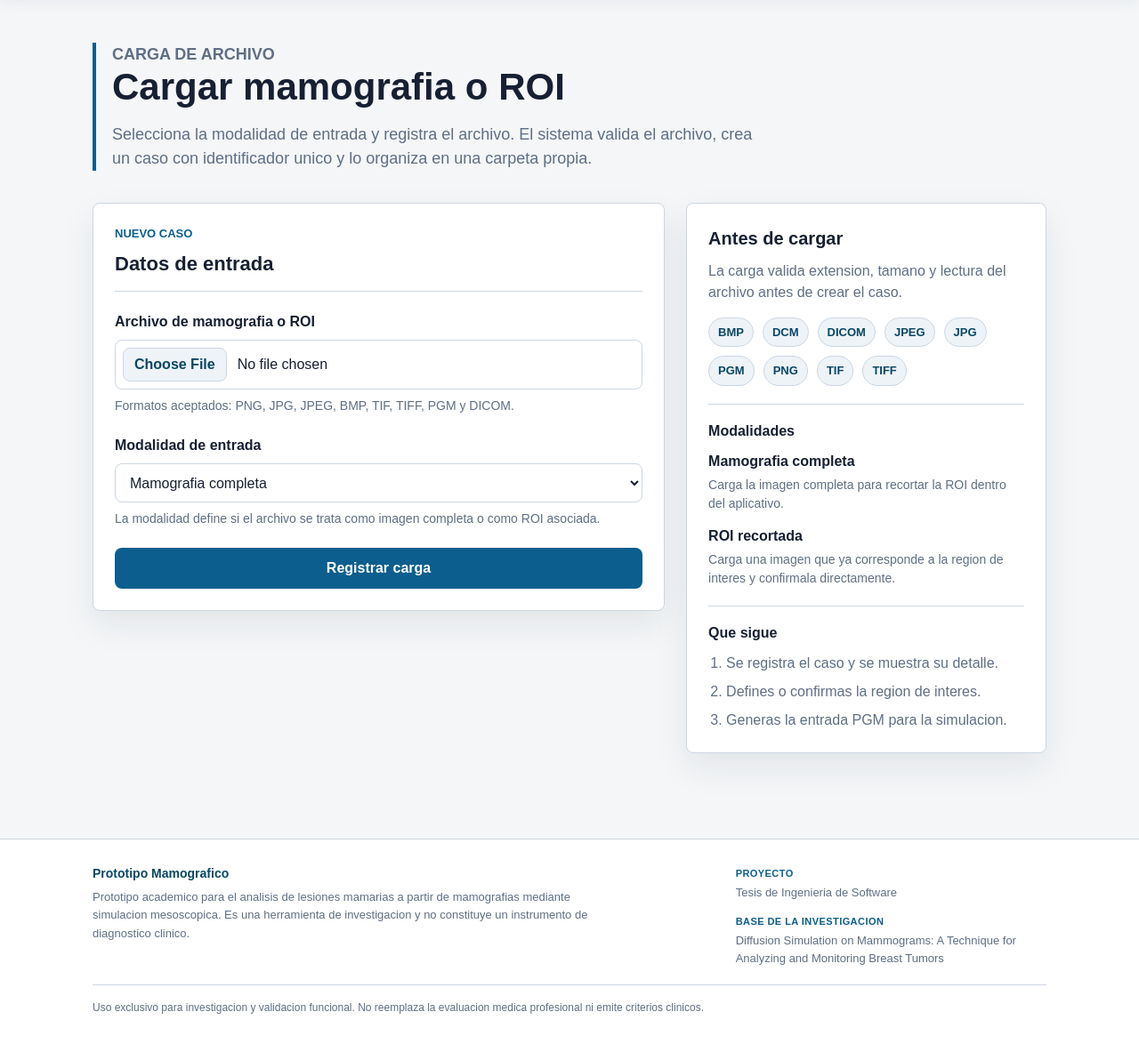
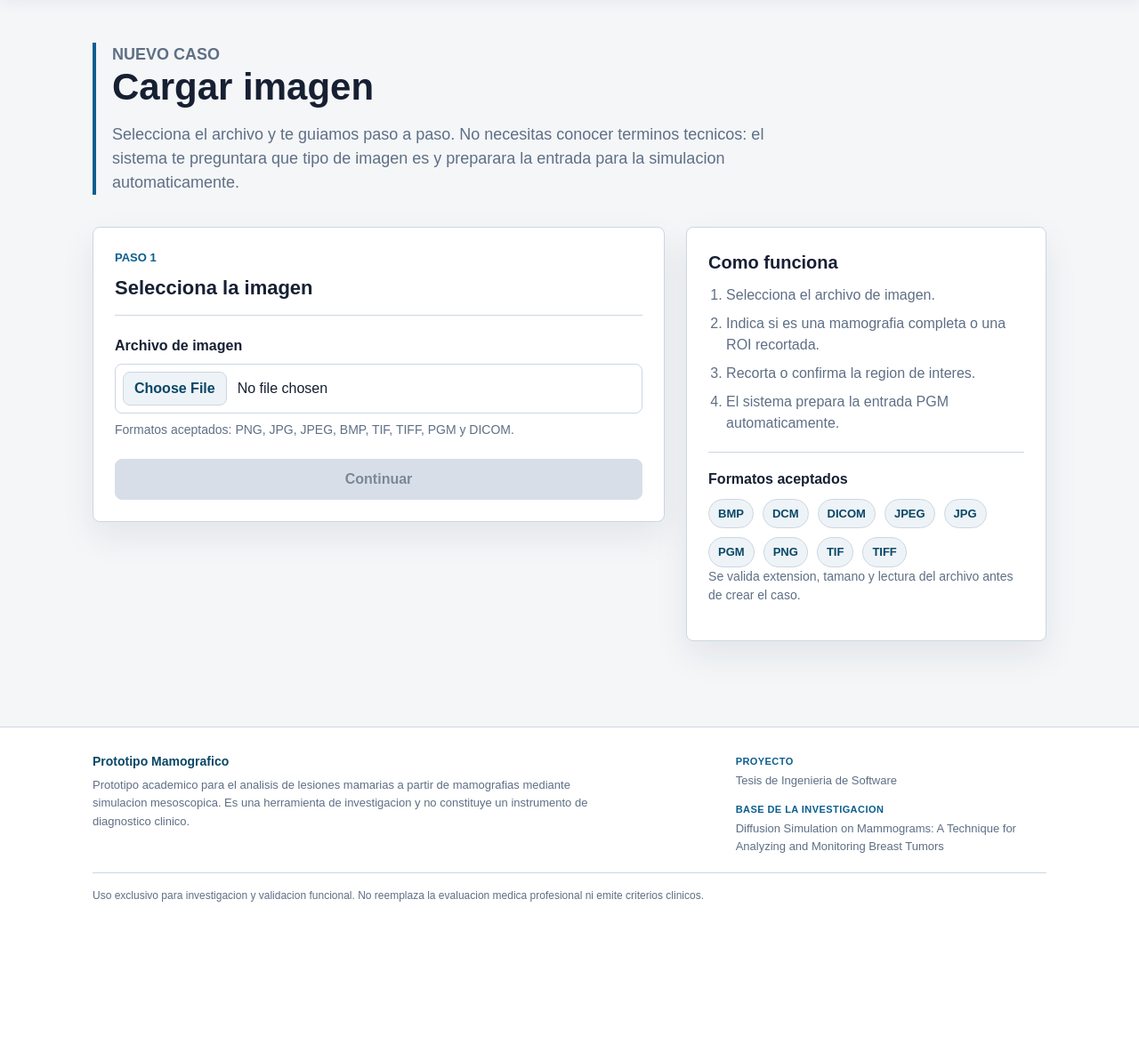
Before and after one commit to MatiasVz/prototipo-mamografia, a Flask app: page /mamografias/cargar in a window 1280 px wide. Shown: the part 77-1251 px from the top of the page at 89% size. After the commit the page ends 1091 px from the top, so only its background shows below. Run offline with Flask 3, Linux system fonts and the light colour scheme.

Commit message:
PRO-28 Mejora flujo guiado de carga, ROI y generacion automatica de PGM

```diff
--- a/web/app/routes/upload.py
+++ b/web/app/routes/upload.py
@@ -66,7 +66,7 @@ def upload_mammogram():
                 )
             else:
                 case = registration.case
-                flash(_format_success_message(case, validation_result), "success")
+                flash(_format_success_message(case), "success")
                 return redirect(url_for("upload.case_detail", case_id=case.id))
         else:
             error_case = safe_register_upload_error(
@@ -106,10 +106,13 @@ def case_detail(case_id):
             case.simulation_input_size_bytes,
         ),
         input_mode_label=_format_input_mode(case.input_mode),
+        file_type_label=_format_file_type(case.file_type),
+        roi_state_label=_get_roi_state_label(case),
+        pgm_state_label=_get_pgm_state_label(case),
         case_flow_steps=_get_case_flow_steps(case),
         can_confirm_roi=_can_confirm_roi(case),
         can_crop_roi=_can_crop_roi(case, preview),
-        can_prepare_simulation_input=_can_prepare_simulation_input(case),
+        can_retry_pgm=_can_retry_simulation_input(case),
         roi_status_title=_get_roi_status_title(case),
         roi_status_message=_get_roi_status_message(case),
         simulation_status_title=_get_simulation_status_title(case),
@@ -172,7 +175,11 @@ def crop_case_roi(case_id):
             )
             flash(str(exc), "error")
         else:
-            flash("ROI recortada y asociada al caso correctamente.", "success")
+            flash(
+                "Recorte guardado como ROI del caso. Revisala y confirmala para "
+                "preparar la simulacion automaticamente.",
+                "success",
+            )
             return redirect(url_for("upload.case_detail", case_id=case.id))
 
     return render_template(
@@ -204,10 +211,34 @@ def confirm_case_roi(case_id):
         db.session.rollback()
         current_app.logger.exception("No se pudo confirmar la ROI del caso %s.", case.id)
         flash("No se pudo confirmar la ROI. Intenta nuevamente.", "error")
+        return redirect(url_for("upload.case_detail", case_id=case.id))
+
+    _auto_prepare_simulation_input(case)
+    return redirect(url_for("upload.case_detail", case_id=case.id))
+
+
+def _auto_prepare_simulation_input(case):
+    try:
+        prepare_simulation_input_for_case(case, current_app.config["UPLOAD_FOLDER"])
+        db.session.commit()
+    except (OSError, SQLAlchemyError, ValueError) as exc:
+        db.session.rollback()
+        current_app.logger.warning(
+            "No se pudo preparar automaticamente el PGM del caso %s: %s",
+            case.id,
+            exc,
+        )
+        flash(
+            f"ROI confirmada para el caso #{case.id}. No se pudo generar el archivo "
+            f"PGM automaticamente ({exc}). Puedes reintentar la preparacion desde el detalle.",
+            "warning",
+        )
     else:
-        flash(f"ROI confirmada para el caso #{case.id}.", "success")
-
-    return redirect(url_for("upload.case_detail", case_id=case.id))
+        flash(
+            f"ROI confirmada y archivo PGM generado para el caso #{case.id}. "
+            "El caso queda listo para la etapa de simulacion.",
+            "success",
+        )
 
 
 @upload_bp.get("/casos/<int:case_id>/roi/vista-previa")
@@ -259,17 +290,6 @@ def handle_request_entity_too_large(error):
     return redirect(url_for("upload.upload_mammogram"))
 
 
-def _format_metadata_message(metadata):
-    if not metadata:
-        return " La ROI se asociara en una etapa posterior del flujo."
-
-    readable_metadata = ", ".join(f"{key}: {value}" for key, value in metadata.items())
-    return (
-        f" Metadatos extraidos: {readable_metadata}. "
-        "La ROI se asociara en una etapa posterior del flujo."
-    )
-
-
 def _get_requested_input_mode():
     input_mode = request.form.get("input_mode", InputMode.MAMMOGRAM)
 
@@ -291,23 +311,16 @@ def _get_requested_roi_crop():
         raise ValueError("Selecciona una region valida antes de guardar la ROI.")
 
 
-def _format_success_message(case, validation_result):
-    metadata_message = _format_metadata_message(validation_result.metadata)
-
+def _format_success_message(case):
     if case.input_mode == InputMode.ROI:
         return (
-            f"ROI recortada valida para continuar con el flujo. "
-            f"ID del caso: {case.id}. "
-            f"Ruta original registrada: {case.original_file_path}. "
-            f"Ruta ROI registrada: {case.roi_file_path}. "
-            f"Estado inicial: {case.status}."
-            " Puedes confirmar la ROI desde el detalle del caso."
+            f"Caso #{case.id} creado con la ROI cargada. "
+            "Revisa la vista previa y confirma la ROI para preparar la simulacion."
         )
 
     return (
-        f"{validation_result.message} ID del caso: {case.id}. "
-        f"Ruta registrada: {case.original_file_path}. "
-        f"Estado inicial: {case.status}." + metadata_message
+        f"Caso #{case.id} creado a partir de la mamografia. "
+        "Ahora recorta la region de interes (ROI) sobre la imagen para continuar."
     )
 
 
@@ -350,6 +363,36 @@ def _format_input_mode(input_mode):
         return "ROI recortada"
 
     return "Mamografia completa"
+
+
+def _format_file_type(file_type):
+    if file_type == "image":
+        return "Imagen"
+
+    if file_type == "dicom":
+        return "DICOM"
+
+    return file_type or "No registrado"
+
+
+def _get_roi_state_label(case):
+    if case.status == CaseStatus.ROI_CONFIRMED:
+        return "Confirmada"
+
+    if case.roi_file_path:
+        return "Asociada (pendiente de confirmar)"
+
+    return "Pendiente"
+
+
+def _get_pgm_state_label(case):
+    if case.simulation_input_file_path:
+        return "Generado"
+
+    if case.status == CaseStatus.ROI_CONFIRMED:
+        return "Pendiente de preparacion"
+
+    return "Pendiente de ROI"
 
 
 def _get_case_flow_steps(case):
@@ -410,7 +453,7 @@ def _get_pgm_flow_detail(case):
         return "Entrada generada"
 
     if case.status == CaseStatus.ROI_CONFIRMED:
-        return "Listo para generar"
+        return "Pendiente de preparacion"
 
     return "Pendiente de ROI"
 
@@ -427,20 +470,17 @@ def _get_roi_status_title(case):
 
 def _get_roi_status_message(case):
     if case.status == CaseStatus.ROI_CONFIRMED:
-        return (
-            "La ROI esta confirmada y queda lista para preparar la entrada PGM "
-            "de simulacion."
-        )
+        return "La ROI esta confirmada. El archivo PGM se prepara automaticamente."
 
     if case.roi_file_path:
         return (
-            "La ROI ya esta asociada al caso. "
-            "Confirma la ROI antes de preparar la imagen para simulacion."
+            "La ROI ya esta asociada al caso. Al confirmarla se generara "
+            "automaticamente el archivo PGM para la simulacion."
         )
 
     return (
-        "La estructura de ROI queda preparada para asociar una region de interes "
-        "en una issue posterior."
+        "Aun no hay una ROI asociada. Recorta la region de interes sobre la "
+        "mamografia para continuar."
     )
 
 
@@ -452,6 +492,10 @@ def _can_prepare_simulation_input(case):
     return bool(case.roi_file_path) and case.status == CaseStatus.ROI_CONFIRMED
 
 
+def _can_retry_simulation_input(case):
+    return _can_prepare_simulation_input(case) and not case.simulation_input_file_path
+
+
 def _get_simulation_status_title(case):
     if case.simulation_input_file_path:
         return "PGM generado"
@@ -461,12 +505,15 @@ def _get_simulation_status_title(case):
 
 def _get_simulation_status_message(case):
     if case.simulation_input_file_path:
-        return "La ROI confirmada ya cuenta con entrada PGM para simulacion."
+        return "La ROI confirmada ya cuenta con su archivo PGM para la simulacion."
 
     if case.status == CaseStatus.ROI_CONFIRMED:
-        return "Genera el archivo PGM antes de enviar el caso a procesamiento."
+        return (
+            "No se pudo generar el PGM automaticamente. Reintenta la preparacion "
+            "para dejar el caso listo."
+        )
 
-    return "La entrada PGM se generara despues de confirmar la ROI."
+    return "Al confirmar la ROI se generara automaticamente el archivo PGM."
 
 
 def _can_crop_roi(case, preview):
--- a/web/app/templates/upload.html
+++ b/web/app/templates/upload.html
@@ -1,89 +1,120 @@
 {% extends "base.html" %}
 
-{% block title %}Cargar mamografia o ROI | {{ config.APP_NAME }}{% endblock %}
+{% block title %}Cargar imagen | {{ config.APP_NAME }}{% endblock %}
 
 {% block content %}
   <section class="page-heading" aria-labelledby="upload-title">
-    <p class="eyebrow">Carga de archivo</p>
-    <h1 id="upload-title">Cargar mamografia o ROI</h1>
+    <p class="eyebrow">Nuevo caso</p>
+    <h1 id="upload-title">Cargar imagen</h1>
     <p>
-      Selecciona la modalidad de entrada y registra el archivo. El sistema valida el
-      archivo, crea un caso con identificador unico y lo organiza en una carpeta propia.
+      Selecciona el archivo y te guiamos paso a paso. No necesitas conocer terminos
+      tecnicos: el sistema te preguntara que tipo de imagen es y preparara la entrada
+      para la simulacion automaticamente.
     </p>
   </section>
 
-  <section class="upload-layout" aria-label="Formulario de carga de mamografias o ROI">
+  <section class="upload-layout" aria-label="Formulario de carga">
     <form
       class="upload-form"
       action="{{ url_for('upload.upload_mammogram') }}"
       method="post"
       enctype="multipart/form-data"
+      data-upload-form
     >
       <div class="form-section-title">
-        <p class="eyebrow">Nuevo caso</p>
-        <h2>Datos de entrada</h2>
+        <p class="eyebrow">Paso 1</p>
+        <h2>Selecciona la imagen</h2>
       </div>
 
       <div class="form-field">
-        <label for="mammogram_file">Archivo de mamografia o ROI</label>
+        <label for="mammogram_file">Archivo de imagen</label>
         <input
           id="mammogram_file"
           name="mammogram_file"
           type="file"
           accept=".png,.jpg,.jpeg,.bmp,.tif,.tiff,.pgm,.dcm,application/dicom"
           data-file-input
+          required
         >
         <p class="field-help" data-file-name>
           Formatos aceptados: PNG, JPG, JPEG, BMP, TIF, TIFF, PGM y DICOM.
         </p>
       </div>
 
-      <div class="form-field">
-        <label for="input_mode">Modalidad de entrada</label>
-        <select id="input_mode" name="input_mode">
-          <option value="mamografia_completa">Mamografia completa</option>
-          <option value="roi_recortada">ROI recortada</option>
-        </select>
-        <p class="field-help">
-          La modalidad define si el archivo se trata como imagen completa o como ROI asociada.
-        </p>
+      <button class="button button--primary" type="button" data-open-type-modal disabled>
+        Continuar
+      </button>
+      <p class="field-help" data-upload-hint hidden>
+        Selecciona un archivo para continuar.
+      </p>
+
+      <div class="modal" data-type-modal hidden>
+        <div class="modal__backdrop" data-type-modal-close></div>
+        <div
+          class="modal__dialog"
+          role="dialog"
+          aria-modal="true"
+          aria-labelledby="type-modal-title"
+        >
+          <button
+            type="button"
+            class="modal__close"
+            data-type-modal-close
+            aria-label="Cerrar"
+          >&times;</button>
+          <p class="eyebrow">Paso 2</p>
+          <h2 id="type-modal-title">Que tipo de imagen es?</h2>
+          <p class="modal__file" data-type-modal-file></p>
+          <div class="type-options">
+            <button
+              type="submit"
+              name="input_mode"
+              value="mamografia_completa"
+              class="type-option"
+            >
+              <span class="type-option__title">Mamografia completa</span>
+              <span class="type-option__desc">
+                Es la imagen completa. Despues recortaras la region de interes sobre ella.
+              </span>
+            </button>
+            <button
+              type="submit"
+              name="input_mode"
+              value="roi_recortada"
+              class="type-option"
+            >
+              <span class="type-option__title">ROI recortada</span>
+              <span class="type-option__desc">
+                La imagen ya es la region de interes. La registramos para que la confirmes.
+              </span>
+            </button>
+          </div>
+          <button type="button" class="modal__secondary" data-type-modal-close>
+            Cancelar
+          </button>
+        </div>
       </div>
-
-      <button class="button button--primary" type="submit">Registrar carga</button>
     </form>
 
-    <aside class="format-panel" aria-labelledby="formats-title">
-      <h2 id="formats-title">Antes de cargar</h2>
-      <p>
-        La carga valida extension, tamano y lectura del archivo antes de crear el caso.
-      </p>
-      <ul class="format-list">
-        {% for format in accepted_formats %}
-          <li>{{ format }}</li>
-        {% endfor %}
-      </ul>
+    <aside class="format-panel" aria-labelledby="how-title">
+      <h2 id="how-title">Como funciona</h2>
+      <ol class="next-list">
+        <li>Selecciona el archivo de imagen.</li>
+        <li>Indica si es una mamografia completa o una ROI recortada.</li>
+        <li>Recorta o confirma la region de interes.</li>
+        <li>El sistema prepara la entrada PGM automaticamente.</li>
+      </ol>
 
       <div class="format-panel__section">
-        <h3>Modalidades</h3>
-        <dl class="modality-list">
-          <div>
-            <dt>Mamografia completa</dt>
-            <dd>Carga la imagen completa para recortar la ROI dentro del aplicativo.</dd>
-          </div>
-          <div>
-            <dt>ROI recortada</dt>
-            <dd>Carga una imagen que ya corresponde a la region de interes y confirmala directamente.</dd>
-          </div>
-        </dl>
-      </div>
-
-      <div class="format-panel__section">
-        <h3>Que sigue</h3>
-        <ol class="next-list">
-          <li>Se registra el caso y se muestra su detalle.</li>
-          <li>Defines o confirmas la region de interes.</li>
-          <li>Generas la entrada PGM para la simulacion.</li>
-        </ol>
+        <h3>Formatos aceptados</h3>
+        <ul class="format-list">
+          {% for format in accepted_formats %}
+            <li>{{ format }}</li>
+          {% endfor %}
+        </ul>
+        <p class="field-help">
+          Se valida extension, tamano y lectura del archivo antes de crear el caso.
+        </p>
       </div>
     </aside>
   </section>
```
Also changed, not shown: web/app/services/simulation_preparation_service.py (+9 -1 lines), web/app/static/css/main.css (+160 -0 lines), web/app/static/js/main.js (+84 -0 lines), web/app/templates/case_detail.html (+46 -25 lines), web/app/templates/crop_roi.html (+4 -4 lines).
